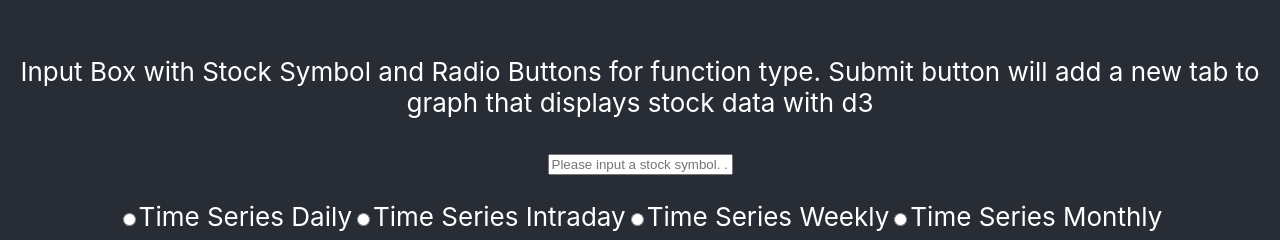
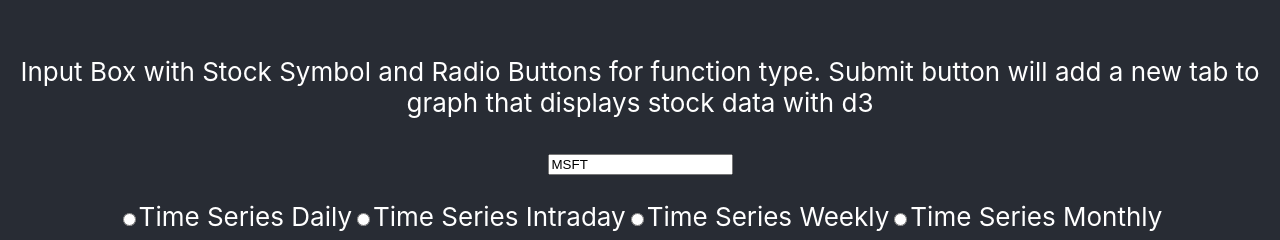
Before and after one commit to DaSunnySide/Stock-Analysis-With-Javascript, a React (Create React App) app: page / in a window 1280 px wide. Shown: the part 171-411 px from the top of the page. Built offline with nearby package versions, Linux system fonts and the light colour scheme.

Commit message:
Placeholder
put placeholder so there is no need to type in stock

```diff
--- a/src/components/StockSymbol.js
+++ b/src/components/StockSymbol.js
@@ -1,15 +1,19 @@
-import React from 'react';
-import * as d3 from 'd3';
-
+import React from "react";
+//import * as d3 from 'd3'; Commented this out as it is not being used
+//fixed syntax error for line 9/10 as well
 function StockSymbol() {
-
-
   return (
     <div>
-      <input type="text" id="stockSymbol" onkeyup="myFunction()" placeholder="Please input a stock symbol. . ." />
+      <input
+        type="text"
+        id="stockSymbol"
+        onKeyUp="myFunction()"
+        placeholder="Please input a stock symbol. . ."
+        value="MSFT" //Put in a placeholder stock value
+      />
       <ul></ul>
     </div>
-  )
+  );
 }
 
 function StockSymbolValue() {
@@ -17,7 +21,4 @@ function StockSymbolValue() {
   return stockSymbol;
 }
 
-
-
-
 export { StockSymbol, StockSymbolValue };
```
